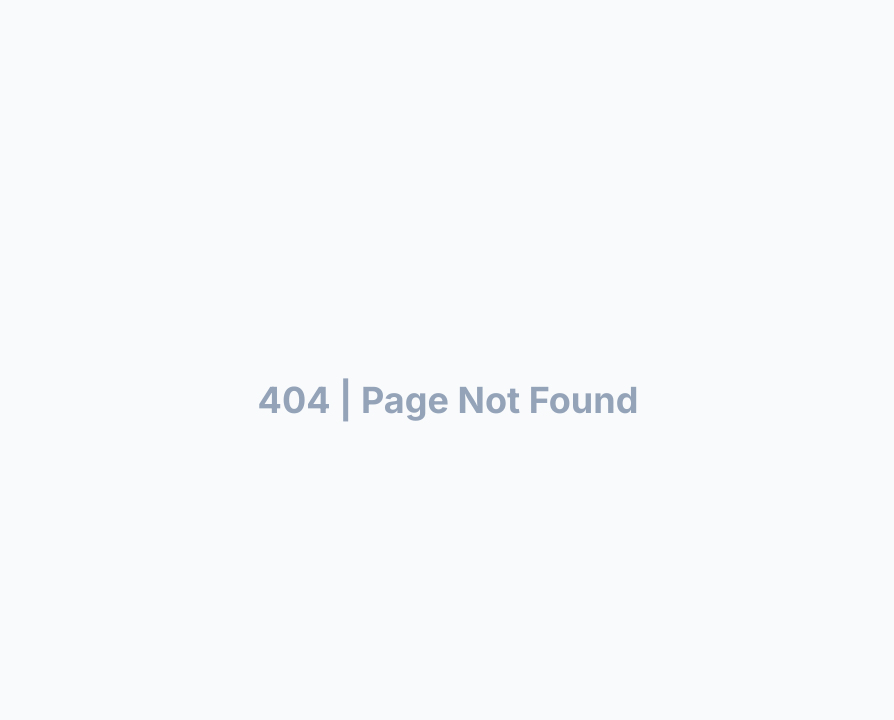
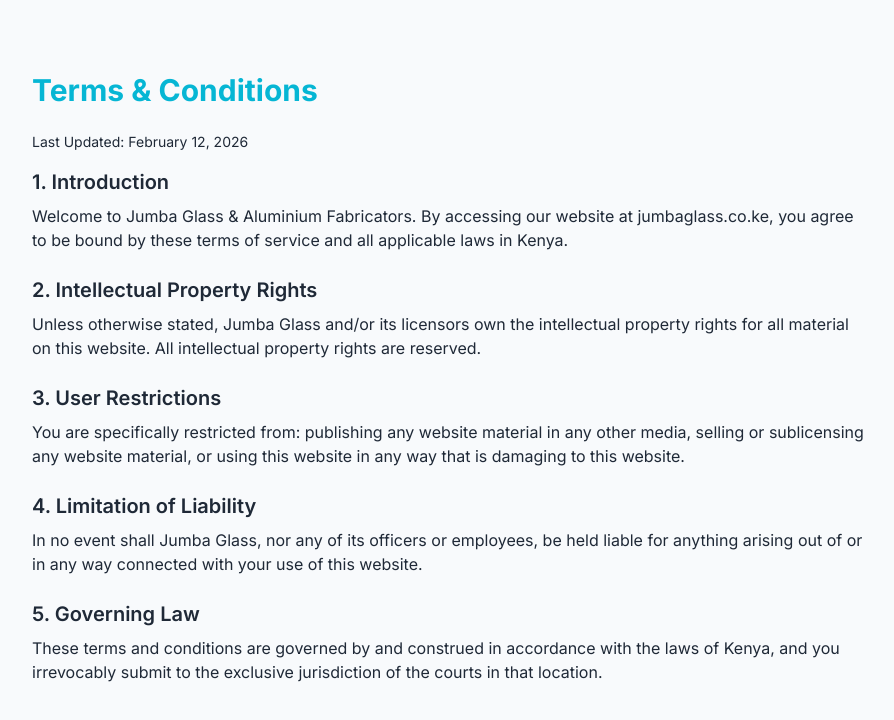
Before and after one commit to onyx-dev-labs/jumba-website, a Next.js app: page /terms in a window 1280 px wide. Before the commit this address had no page. Shown: the top 720 px of the page, without its empty margins (192-1086 px from the left). Built offline with nearby package versions, Linux system fonts and the light colour scheme.

Commit message:
Create page.tsx

```diff
--- /dev/null
+++ b/src/app/terms/page.tsx
@@ -0,0 +1,37 @@
+// src/app/terms/page.tsx
+
+export default function TermsAndConditions() {
+  return (
+    <main className="max-w-4xl mx-auto p-8 my-10 text-gray-800 dark:text-gray-200">
+      <h1 className="text-3xl font-bold mb-6 text-cyan-500">Terms & Conditions</h1>
+      <p className="mb-4 text-sm">Last Updated: February 12, 2026</p>
+
+      <div className="space-y-6">
+        <section>
+          <h2 className="text-xl font-semibold mb-2">1. Introduction</h2>
+          <p>Welcome to Jumba Glass & Aluminium Fabricators. By accessing our website at jumbaglass.co.ke, you agree to be bound by these terms of service and all applicable laws in Kenya.</p>
+        </section>
+
+        <section>
+          <h2 className="text-xl font-semibold mb-2">2. Intellectual Property Rights</h2>
+          <p>Unless otherwise stated, Jumba Glass and/or its licensors own the intellectual property rights for all material on this website. All intellectual property rights are reserved.</p>
+        </section>
+
+        <section>
+          <h2 className="text-xl font-semibold mb-2">3. User Restrictions</h2>
+          <p>You are specifically restricted from: publishing any website material in any other media, selling or sublicensing any website material, or using this website in any way that is damaging to this website.</p>
+        </section>
+
+        <section>
+          <h2 className="text-xl font-semibold mb-2">4. Limitation of Liability</h2>
+          <p>In no event shall Jumba Glass, nor any of its officers or employees, be held liable for anything arising out of or in any way connected with your use of this website.</p>
+        </section>
+
+        <section>
+          <h2 className="text-xl font-semibold mb-2">5. Governing Law</h2>
+          <p>These terms and conditions are governed by and construed in accordance with the laws of Kenya, and you irrevocably submit to the exclusive jurisdiction of the courts in that location.</p>
+        </section>
+      </div>
+    </main>
+  );
+}
```
